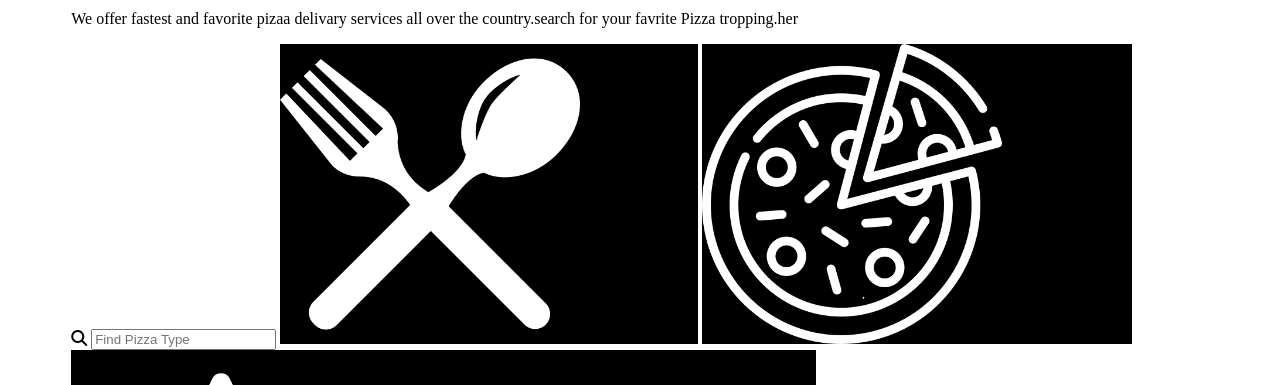
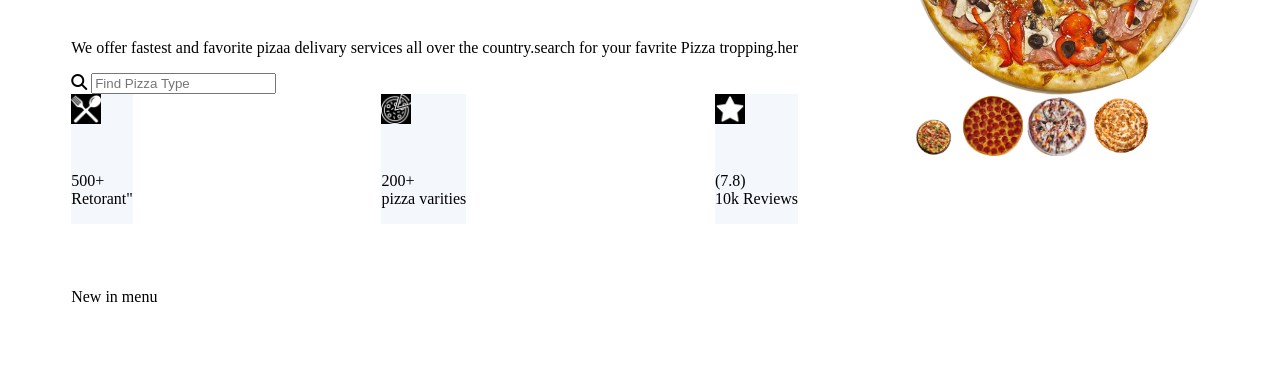
Before and after one commit to nafulakettyjudith/responsive-webdesign, a plain HTML site: page pizzaara-deliveries/index.html in a window 1280 px wide. Shown: the part 325-710 px from the top of the page. Drawn offline with Linux system fonts and the light colour scheme.

Commit message:
and images

```diff
--- a/pizzaara-deliveries/css/sections/header.css
+++ b/pizzaara-deliveries/css/sections/header.css
@@ -1,4 +1,5 @@
 nav {
+  background-color: #f4f7fb;
   padding: 2em 0;
 }
 .nav__container {
@@ -25,7 +26,8 @@ h1 {
   padding-top: 2em;
 }
 hero{
-  padding: 2em 0;
+  padding-left: 2em
+  border-radius: 2em%;
 }
 .hero__pizza{
   display: flex;
@@ -42,14 +44,35 @@ hero{
   justify-content: center;
   align-self: start;
 }
-.star{
+.hero{
   display: flex;
   justify-content: space-between;
-  align-items: center;
+}
+.image{
+  display: flex;
+  justify-content: space-between;
 
 }
+.image__left{
+  background-color: #f4f7fb;
+}
+.image__center{
+
+  background-color: #f4f7fb;
+}
+.image__right{
+  background-color: #f4f7fb;
+}
+.images-cutlery{
+
+  display: inline-flex;
+  background-color: black;
+}
 .restorant{
-  display: flex;
-  justify-content: center;
-  align-items: center;
+  display: inline-flex;
+  background-color: black;
 }
+.star {
+  background-color: black;
+  display: inline-flex;
+}
--- a/pizzaara-deliveries/css/style.css
+++ b/pizzaara-deliveries/css/style.css
@@ -9,16 +9,3 @@
 .container {
   width: 90%;
   margin: 0 auto;
-}
-.image {
-  background-color: black;
-  display: inline-flex;
-}
-.restorant {
-  background-color: black;
-  display: inline-flex;
-}
-.star {
-  background-color: black;
-  display: inline-flex;
-}
--- a/pizzaara-deliveries/index.html
+++ b/pizzaara-deliveries/index.html
@@ -30,9 +30,10 @@
           </div>
         </div>
       </nav>
-      <section class="hero">
+      <hero>
         <div class="container">
-        <div>
+          <div class="hero">
+          <div class="hero__left">
           <p>Easy way to order your food</p>
           <div>
           <h1>Choosing Healthy & Fresh Pizza</h1>
@@ -46,45 +47,54 @@
             <i class="fa-solid fa-magnifying-glass"></i>
             <input type="search" placeholder="Find Pizza Type">
             <div class="image">
-              <img src="images/cutlery.png" width="300px">
-              <p>"500+Restaunts"></p>
+              <div class="image__left">
+              <div>
+              <img  class="images-cutlery"src="images/cutlery.png" width="30px">
               </div>
-              <div class="restorant">
-              <img src="images/fresh-pizza.png"width="300px">
-              <p>pizza varities"</p>
-              <p>"200+</P>
+              <div>
+              <p>500+<br>
+              Retorant"</p>
+              </div>
+              </div>
+              <div class="image__center">
+              <div>
 
+              <img class="restorant"src="images/fresh-pizza.png"width="30px">
               </div>
-              <div class="star">
-              <img src="images/star.png"width="300px">
-              <p>"(7.8) 10k Reviews"</p>
-                <p>New in menu </p>
-                  <h2>Special Menu For You</h2>
+              <div>
+              <p>200+<br>pizza varities</P>
               </div>
+              </div>
+              <div class="image__right">
+              <div>
+              <img  class="star"src="images/star.png"width="30px">
+              </div>
+              <div>
+              <p>(7.8) <br>10k Reviews</p>
+            </div>
+              </div>
+          </div>
             </div>
             </div>
+
+          <div class="hero__right">
+            <div>
+         <img src="images/hero-pizza.png"width="300px">
             </div>
-        </div>
-      </div>
-      </div>
-      <!-- </div>
-      </section>
-      <section class="pizza-1">
-        <div class="hero-pizza">
-         <img src="images/hero-pizza.png"width="300px">
-        </div>
-        <div class="pizaa-1">
-          <img src="images/pizza-1.png"width="300px">
-        </div>
-        <div class="barbecue-chicken">
-        </div>
-        <div>
-          <img src="images/pizza-3.png"width="300x">
-        </div>
-        <div class="pizza-4">
-          <img src="images/pizza-4.png"width="300px">
-        </div>
-      </section>    <Img src="images/barbecue-chicken-pizza.png"width="300px"> -->
+          <img src="images/pizza-1.png"width="50px">
+
+         <img src="images/pizza-3.png"width="60px">
+
+
+          <img src="images/pizza-4.png"width="60px">
+
+  <Img src="images/barbecue-chicken-pizza.png"width="60px">
+
+</div>
+</div>
+  </hero>
+   <p>New in menu </p>
+  <h1>Special Menu For You</h1>
 
     </header>
   </body>
```
